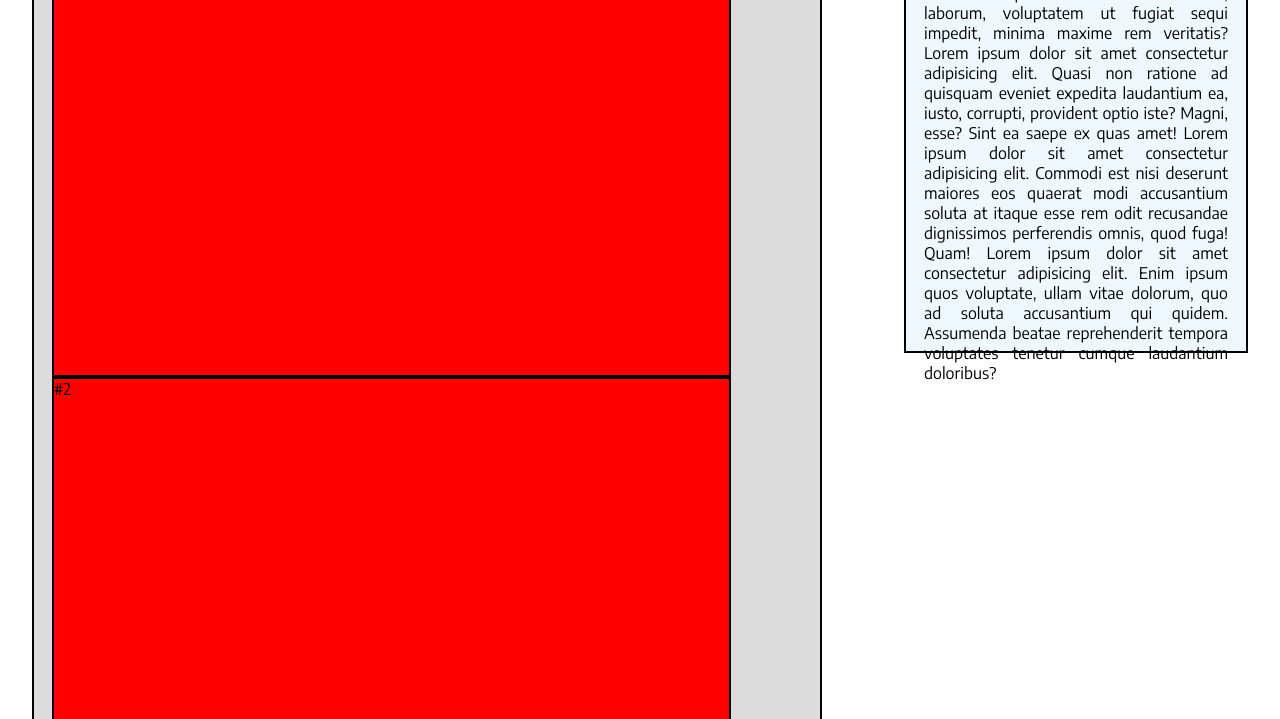
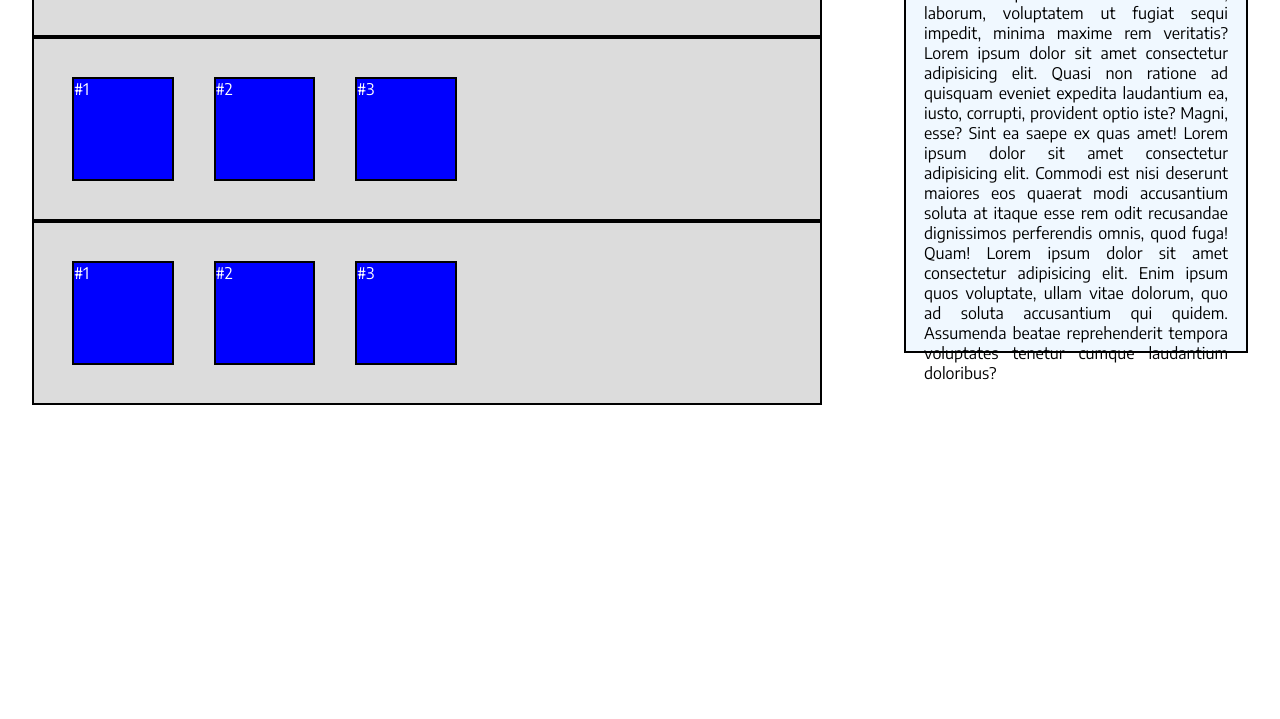
Before and after one commit to BenjiCollege/flexbox-challenge, a plain HTML site: page index copy.html in a window 1280 px wide. Shown: the part 222-941 px from the top of the page. After the commit the page ends 800 px from the top, so only its background shows below. Drawn offline with Linux system fonts and the light colour scheme.

Commit message:
changes to div

```diff
--- a/index copy.html
+++ b/index copy.html
@@ -20,19 +20,19 @@
 <main>
   <div id="left-hand-panel">
     <div class="box">
-      <div class="panel-1">#1</div>
-      <div class="panel-1">#2</div>
-      <div class="panel-1">#3</div>
+      <div id="container">#1</div>
+      <div id="container">#2</div>
+      <div id="container">#3</div>
     </div>
     <div class="box">
-      <div class="square">#1</div>
-      <div class="square">#2</div>
-      <div class="square">#3</div>
+      <div id="start">#1</div>
+      <div id="start">#2</div>
+      <div id="start">#3</div>
     </div>
     <div class="box">
-      <div class="square">#1</div>
-      <div class="square">#2</div>
-      <div class="square">#3</div>
+      <div id="end">#1</div>
+      <div id="end">#2</div>
+      <div id="end">#3</div>
     </div>
   </div>
   <div id="right-hand-panel">
--- a/styles copy.css
+++ b/styles copy.css
@@ -87,10 +87,44 @@ p {
   text-align: justify;
 }
 
-div.panel-1 {
+#container {
   border: solid black 2px;
-  background-color: red;
-  width: 90%;
-  height: 500px;
+  background-color: blue;
+  width: 13%;
+  height: 100px;
+  color: white;
+  margin: 20px;
+}
+#start {
+  border: solid black 2px;
+  background-color: blue;
+  width: 13%;
+  height: 100px;
+  color: white;
+  margin: 20px;
+}
+#end {
+  border: solid black 2px;
+  background-color: blue;
+  width: 13%;
+  height: 100px;
+  color: white;
+  margin: 20px;
+}
 
+.box, #container {
+  display: flex;
+  flex-direction: row;
+  justify-content: flex-start;
 }
+
+.box, #end {
+  display: flex;
+  flex-direction: row;
+  justify-content: flex-start;
+}
+.box, #start {
+  display: flex;
+  flex-direction: row;
+  justify-content: flex-start;
+}
```
